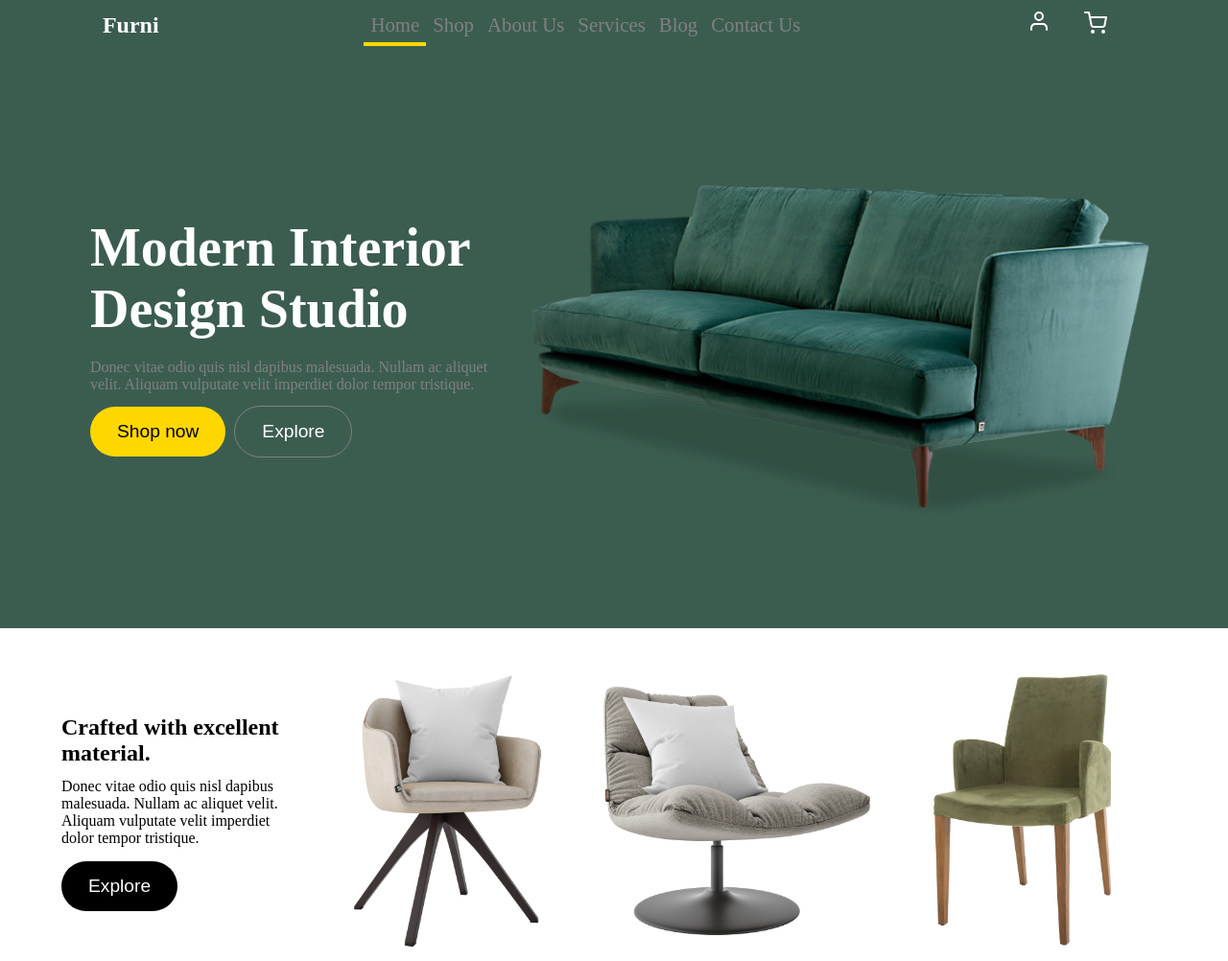
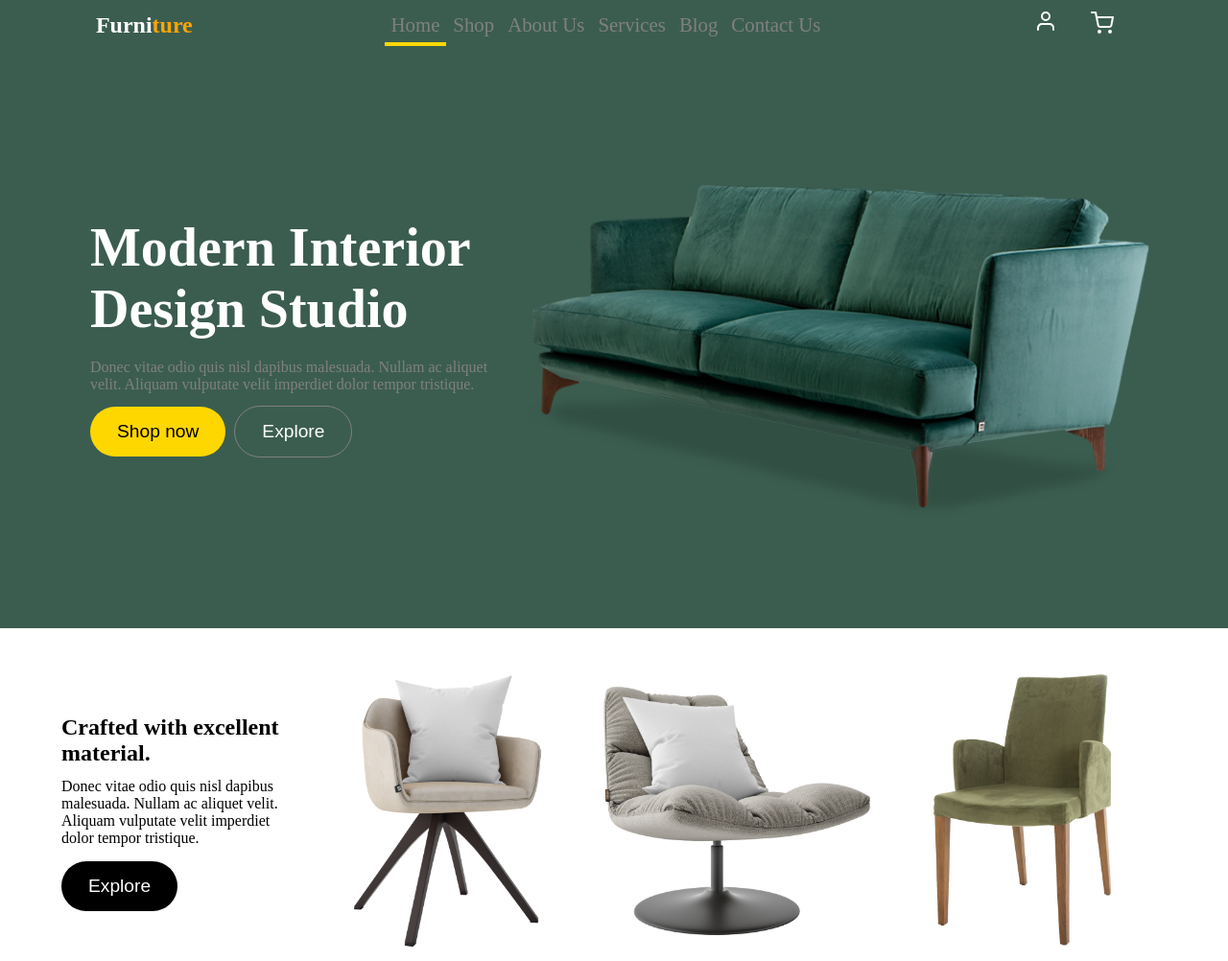
Before and after one commit to Ephraim04/Demo, a plain HTML site: page index.html in a window 1280 px wide. Shown: the whole page at 96% size. Drawn offline with Linux system fonts and the light colour scheme.

Commit message:
logo color change

```diff
--- a/index.html
+++ b/index.html
@@ -15,7 +15,7 @@
 		<!-- navbar starts here -->
 		<nav>
 			<div>
-				<h2>Furni</h2>
+				<h2>Furni<span style="color:orange;">ture</span></h2>
 			</div>
 
 			<ul class="nav-items">
```
